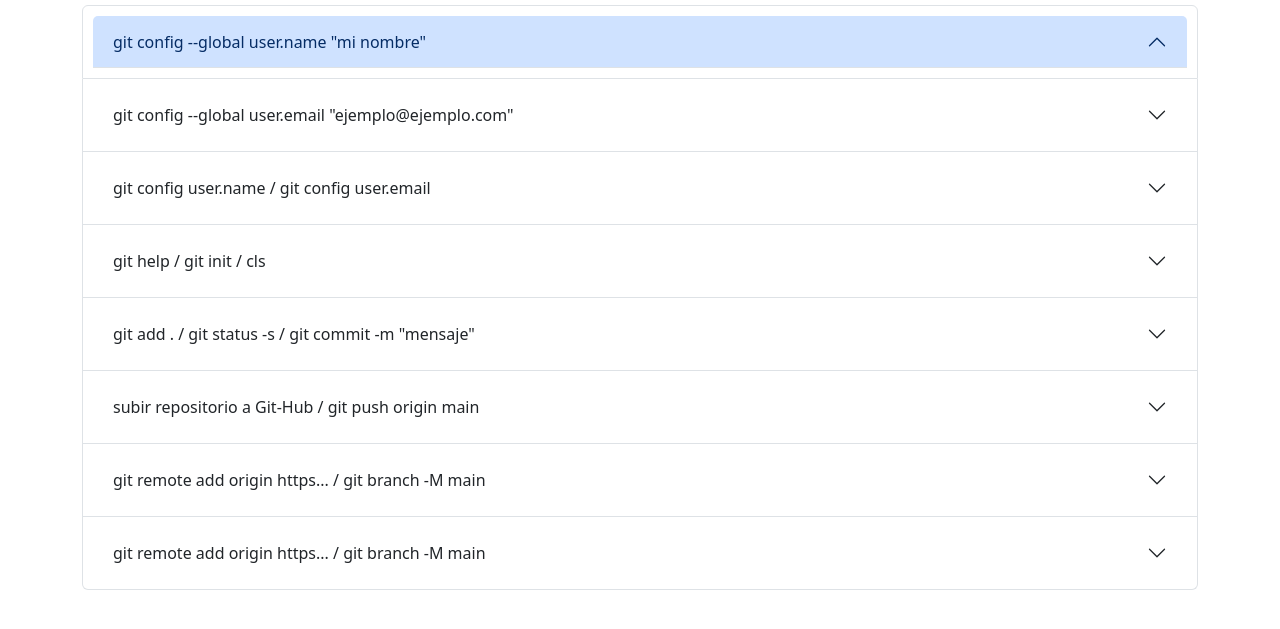
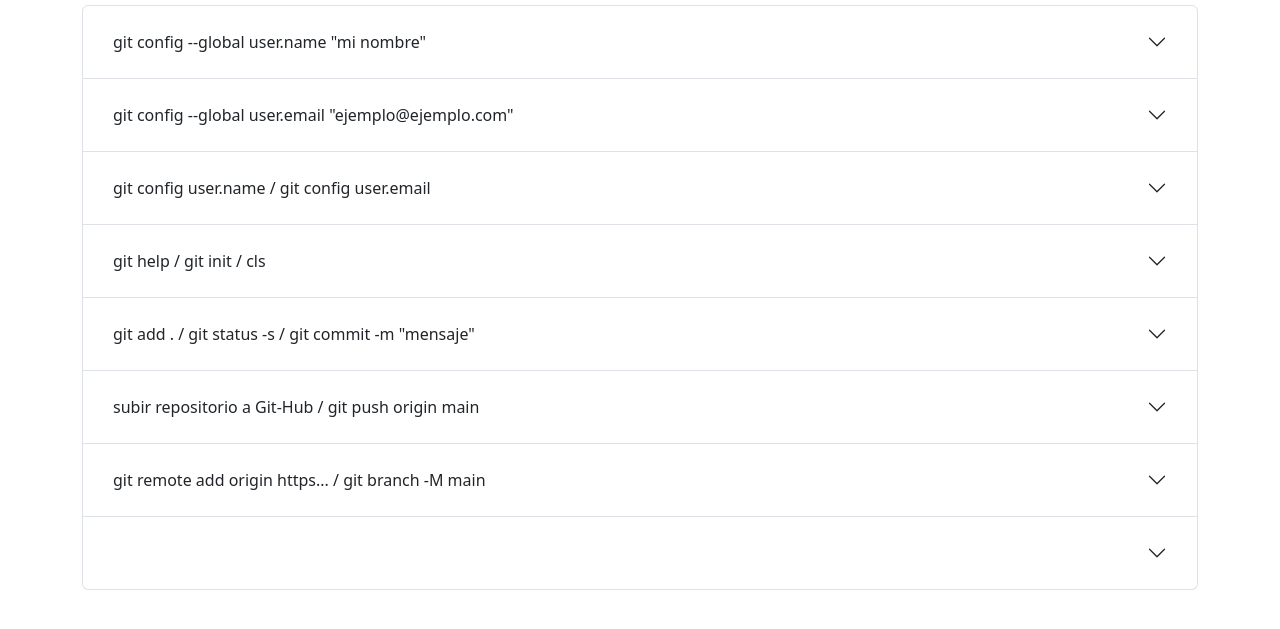
Before and after one commit to MGuidone88/Guia-Front-End, a plain HTML site: page index.html in a window 1280 px wide. Shown: the part 157-786 px from the top of the page. Drawn offline with nearby package versions, Linux system fonts and the light colour scheme.

Commit message:
nuevos pasos

```diff
--- a/index.html
+++ b/index.html
@@ -16,7 +16,7 @@
         <div class="accordion" id="accordionExample">
             <div class="accordion-item">
               <h2 class="accordion-header">
-                <button class="accordion-button" type="button" data-bs-toggle="collapse" data-bs-target="#collapseOne" aria-expanded="false" aria-controls="collapseOne">
+                <button class="accordion-button collapsed" type="button" data-bs-toggle="collapse" data-bs-target="#collapseOne" aria-expanded="false" aria-controls="collapseOne">
                   git config --global user.name "mi nombre"
                 </button>
               </h2>
@@ -105,7 +105,7 @@
             <div class="accordion-item">
                 <h2 class="accordion-header">
                   <button class="accordion-button collapsed" type="button" data-bs-toggle="collapse" data-bs-target="#collapseEight" aria-expanded="false" aria-controls="collapseEight">
-                    git remote add origin https... / git branch -M main
+
                   </button>
                 </h2>
                 <div id="collapseEight" class="accordion-collapse collapse" data-bs-parent="#accordionExample">
```
